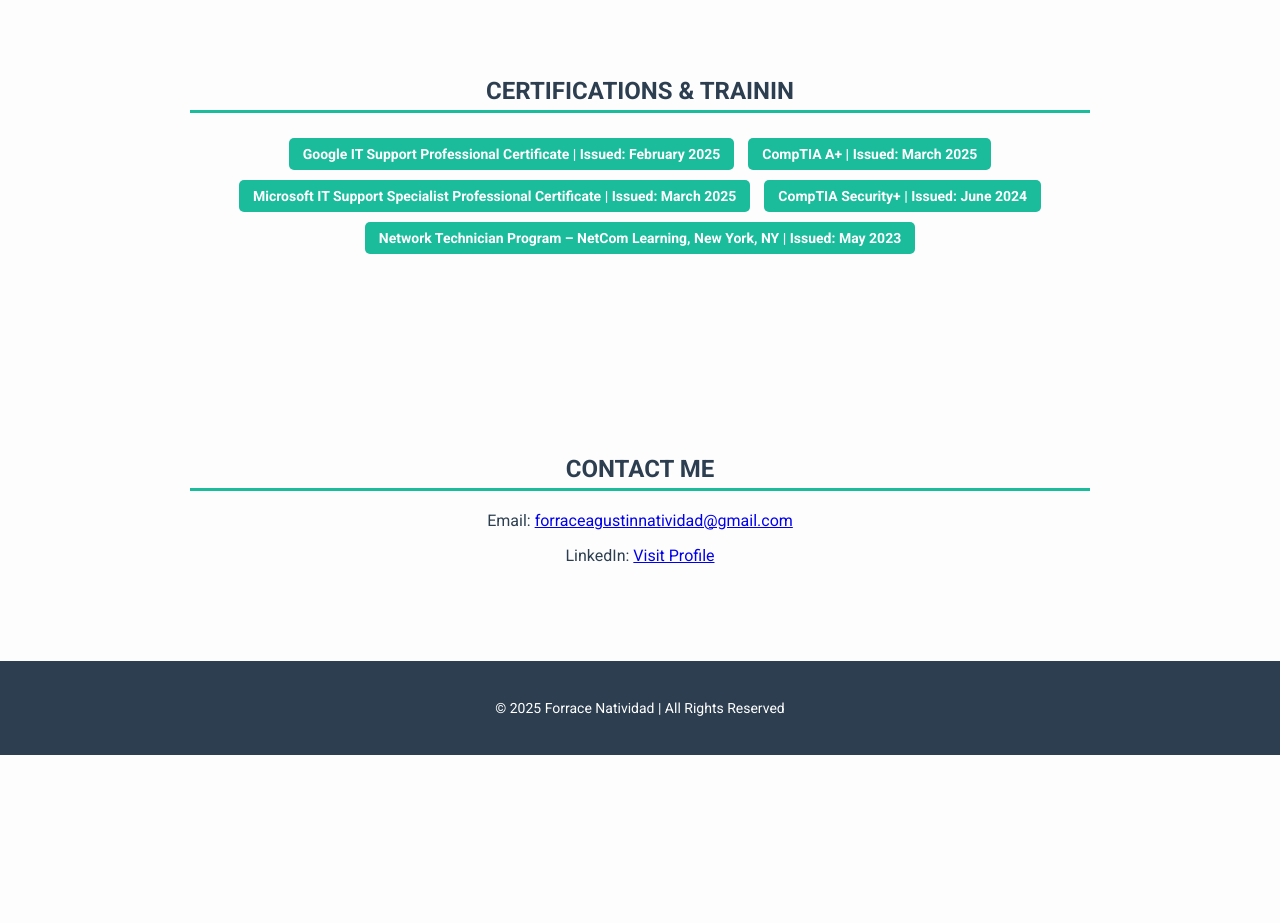
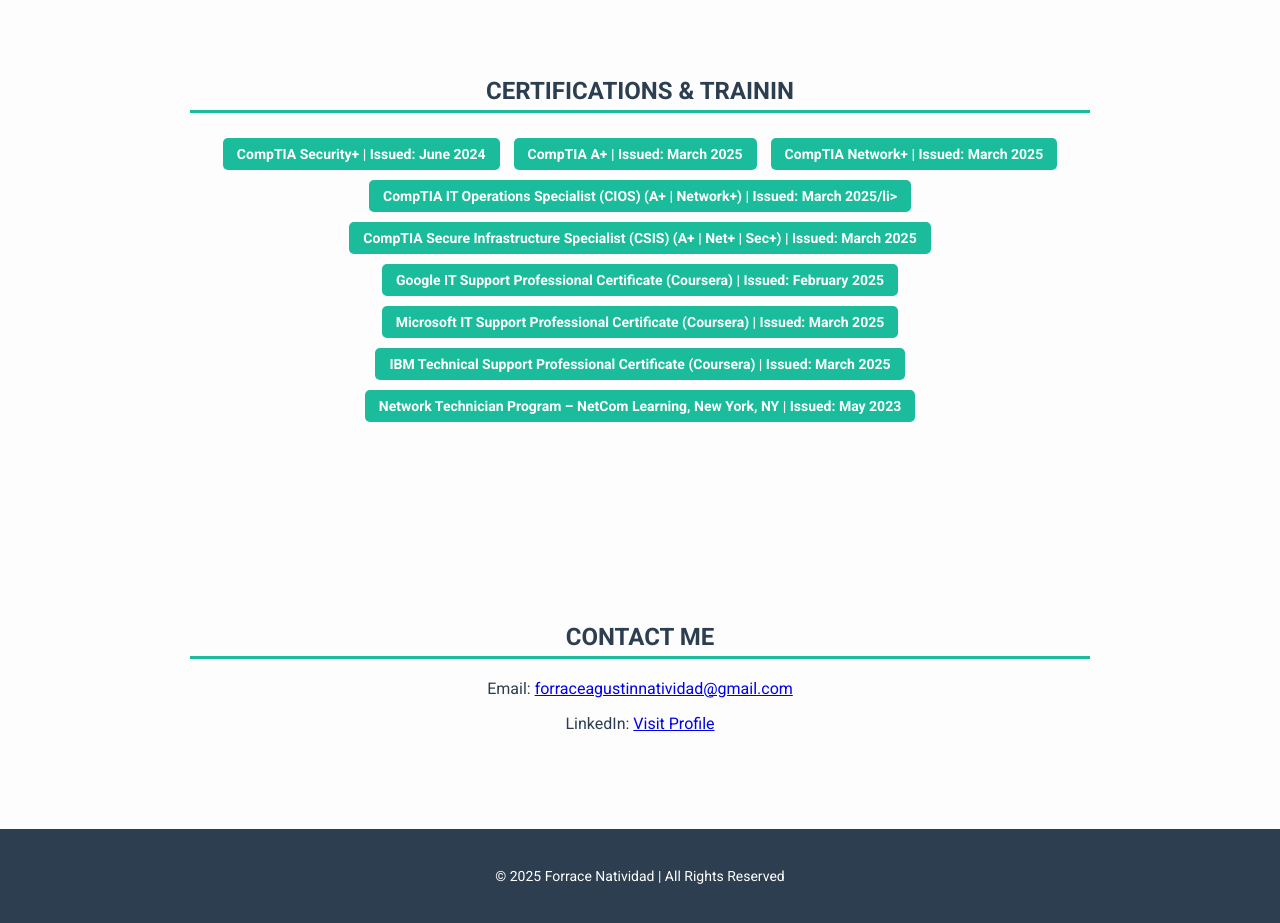
Before and after one commit to fnatividad/cv, a plain HTML site: page index.html in a window 1280 px wide. Shown: the part 2960-3883 px from the top of the page. Before the commit the page ends 3715 px from the top, so only its background shows below. Drawn offline with Linux system fonts and the light colour scheme.

Commit message:
index.html

```diff
--- a/index.html
+++ b/index.html
@@ -82,10 +82,14 @@
     <section id="certifications" class="content-section">
         <h2>Certifications & Trainin</h2>
         <ul>
-            <li>Google IT Support Professional Certificate | Issued: February 2025</li>
+            <li>CompTIA Security+ | Issued: June 2024</li>
             <li>CompTIA A+ | Issued: March 2025</li>
-            <li>Microsoft IT Support Specialist Professional Certificate | Issued: March 2025</li>
-            <li>CompTIA Security+ | Issued: June 2024</li>
+            <li>CompTIA Network+ | Issued: March 2025</li>
+            <li>CompTIA IT Operations Specialist (CIOS) (A+ | Network+) | Issued: March 2025/li>
+            <li>CompTIA Secure Infrastructure Specialist (CSIS) (A+ | Net+ | Sec+) | Issued: March 2025</li>
+            <li>Google IT Support Professional Certificate (Coursera) | Issued: February 2025</li>
+            <li>Microsoft IT Support Professional Certificate (Coursera) | Issued: March 2025</li>
+            <li>IBM Technical Support Professional Certificate (Coursera) | Issued: March 2025</li>
             <li>Network Technician Program – NetCom Learning, New York, NY | Issued: May 2023</li>
         </ul>
     </section>
```
